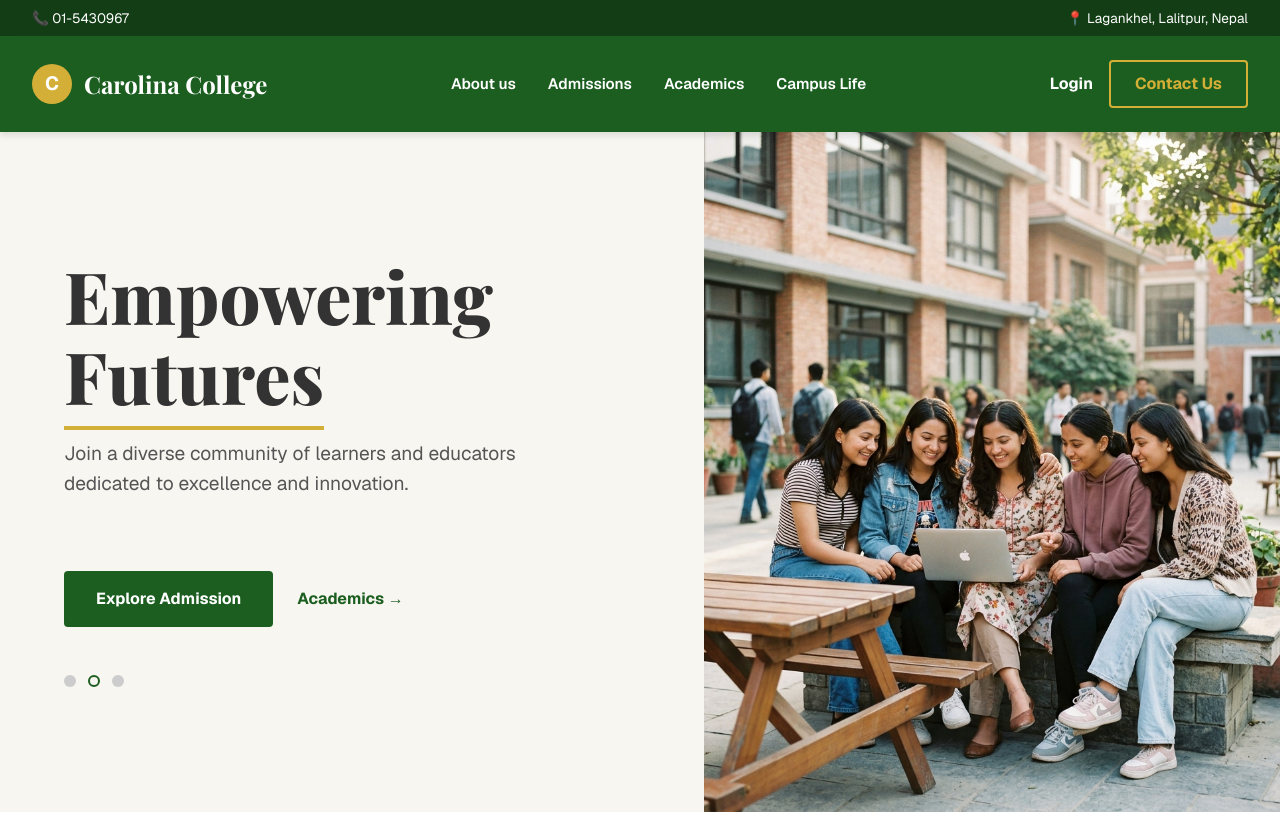
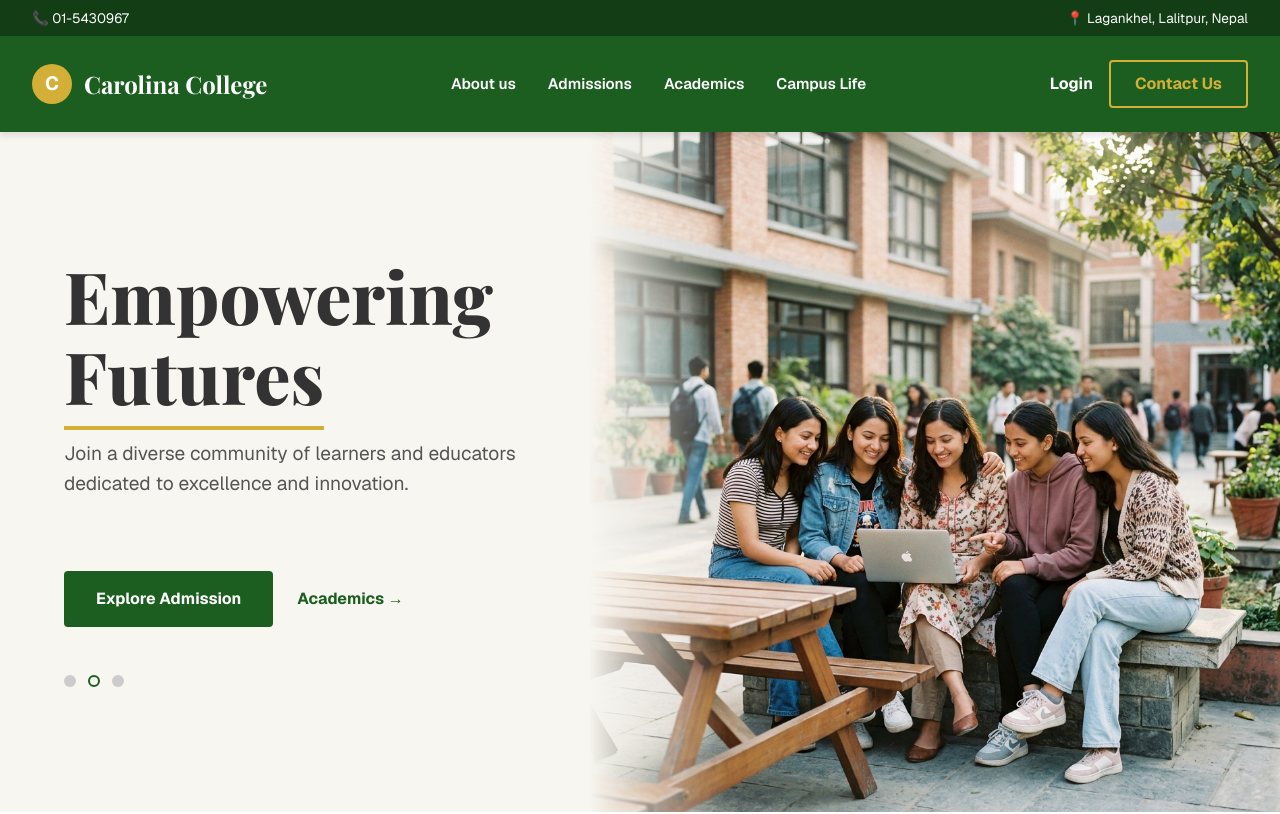
Before and after one commit to shakyamtech/LMS-Learning-Mgmt-System, a Next.js app: page / in a window 1280 px wide. Shown: the top 814 px of the page. Built offline with nearby package versions, Linux system fonts and the light colour scheme; no server answers; a web font is replaced by a local one.

Commit message:
Fade sharp edge in hero slider and adjust flex widths

```diff
--- a/src/components/HeroSlider.tsx
+++ b/src/components/HeroSlider.tsx
@@ -33,7 +33,7 @@ export default function HeroSlider() {
 
   return (
     <section className="flex-row" style={{ minHeight: "calc(100vh - 120px)", backgroundColor: "var(--college-bg-cream)", position: "relative", overflow: "hidden" }}>
-      <div className="section-pad" style={{ flex: 1, display: "flex", flexDirection: "column", justifyContent: "center", zIndex: 2, position: "relative" }}>
+      <div className="section-pad" style={{ flex: 0.8, display: "flex", flexDirection: "column", justifyContent: "center", zIndex: 2, position: "relative" }}>
         {/* We use position absolute for text to allow cross-fade without layout shift,
             but for simplicity and responsive height we'll just let the text change inline.
             A better approach is to map the text and change opacity. */}
@@ -89,7 +89,18 @@ export default function HeroSlider() {
         </div>
       </div>
 
-      <div className="hero-img-box mobile-img-box" style={{ flex: 1, backgroundColor: "#EAE6DF", position: "relative" }}>
+      <div className="hero-img-box mobile-img-box" style={{ flex: 1.2, backgroundColor: "#EAE6DF", position: "relative" }}>
+        {/* Soft edge gradient overlay */}
+        <div style={{
+          position: "absolute",
+          top: 0,
+          left: 0,
+          width: "20%",
+          height: "100%",
+          background: "linear-gradient(to right, var(--college-bg-cream) 0%, rgba(248, 246, 240, 0) 100%)",
+          zIndex: 2,
+          pointerEvents: "none"
+        }} />
         {slides.map((slide, index) => (
           <img
             key={index}
```
